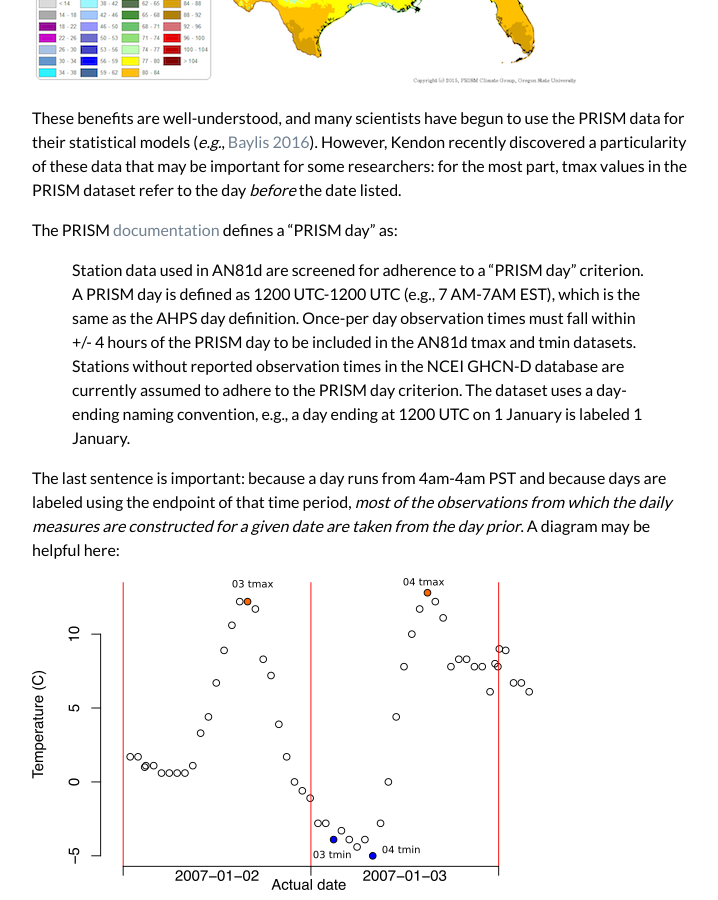
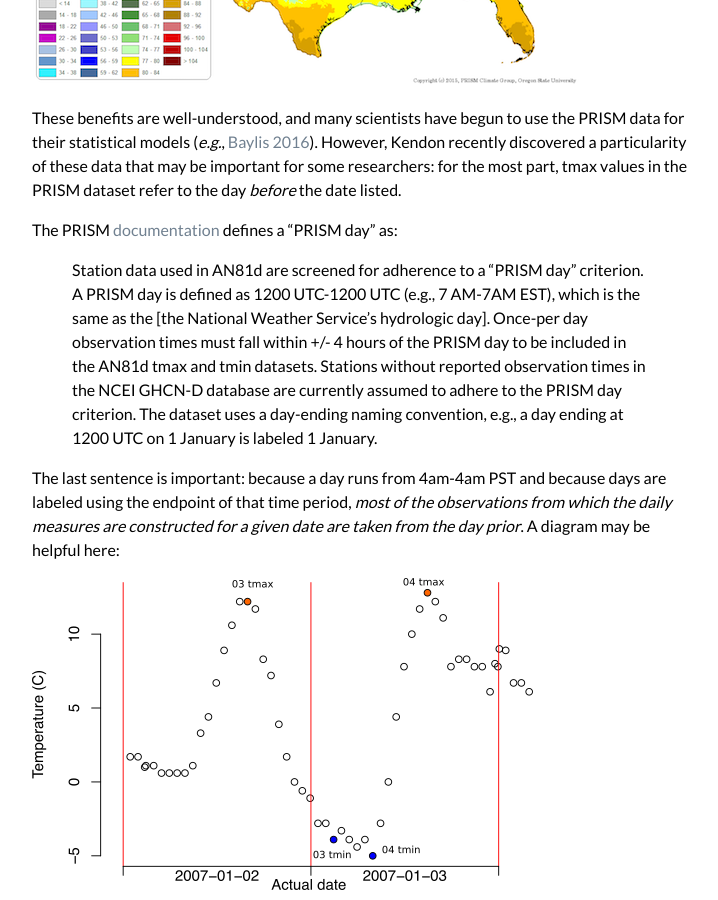
Before and after one commit to pbaylis/pbaylis.github.io, a Jekyll site: the page built from _posts/2016-05-18-prism-leads.markdown, in a window 1280 px wide and 900 px high, scrolled down 833 px. Shown: the whole window, without its empty margins (388-1106 px from the left). Built offline with Jekyll 4.4.1, drawn with Linux system fonts in a browser that asks for light colours; nearby versions of some CDN libraries.

Commit message:
chris' update

```diff
--- a/_posts/2016-05-18-prism-leads.markdown
+++ b/_posts/2016-05-18-prism-leads.markdown
@@ -15,7 +15,7 @@ These benefits are well-understood, and many scientists have begun to use the PR
 
 The PRISM [documentation](http://prism.nacse.org/documents/PRISM_datasets.pdf) defines a "PRISM day" as:
 
-> Station data used in AN81d are screened for adherence to a “PRISM day” criterion.  A PRISM day is defined as 1200 UTC-1200 UTC (e.g., 7 AM-7AM EST), which is the same as the AHPS day definition.  Once-per day observation times must fall within +/- 4 hours of the PRISM day to be included in the AN81d tmax and tmin datasets.  Stations without reported observation times in the NCEI GHCN-D database are currently assumed to adhere to the PRISM day criterion.  The dataset uses a day-ending naming convention, e.g., a day ending at 1200 UTC on 1 January is labeled 1 January.
+> Station data used in AN81d are screened for adherence to a “PRISM day” criterion.  A PRISM day is defined as 1200 UTC-1200 UTC (e.g., 7 AM-7AM EST), which is the same as the [the National Weather Service’s hydrologic day].  Once-per day observation times must fall within +/- 4 hours of the PRISM day to be included in the AN81d tmax and tmin datasets.  Stations without reported observation times in the NCEI GHCN-D database are currently assumed to adhere to the PRISM day criterion.  The dataset uses a day-ending naming convention, e.g., a day ending at 1200 UTC on 1 January is labeled 1 January.
 
 The last sentence is important: because a day runs from 4am-4am PST and because days are labeled using the endpoint of that time period, *most of the observations from which the daily measures are constructed for a given date are taken from the day prior*. A diagram may be helpful here:
 
```
